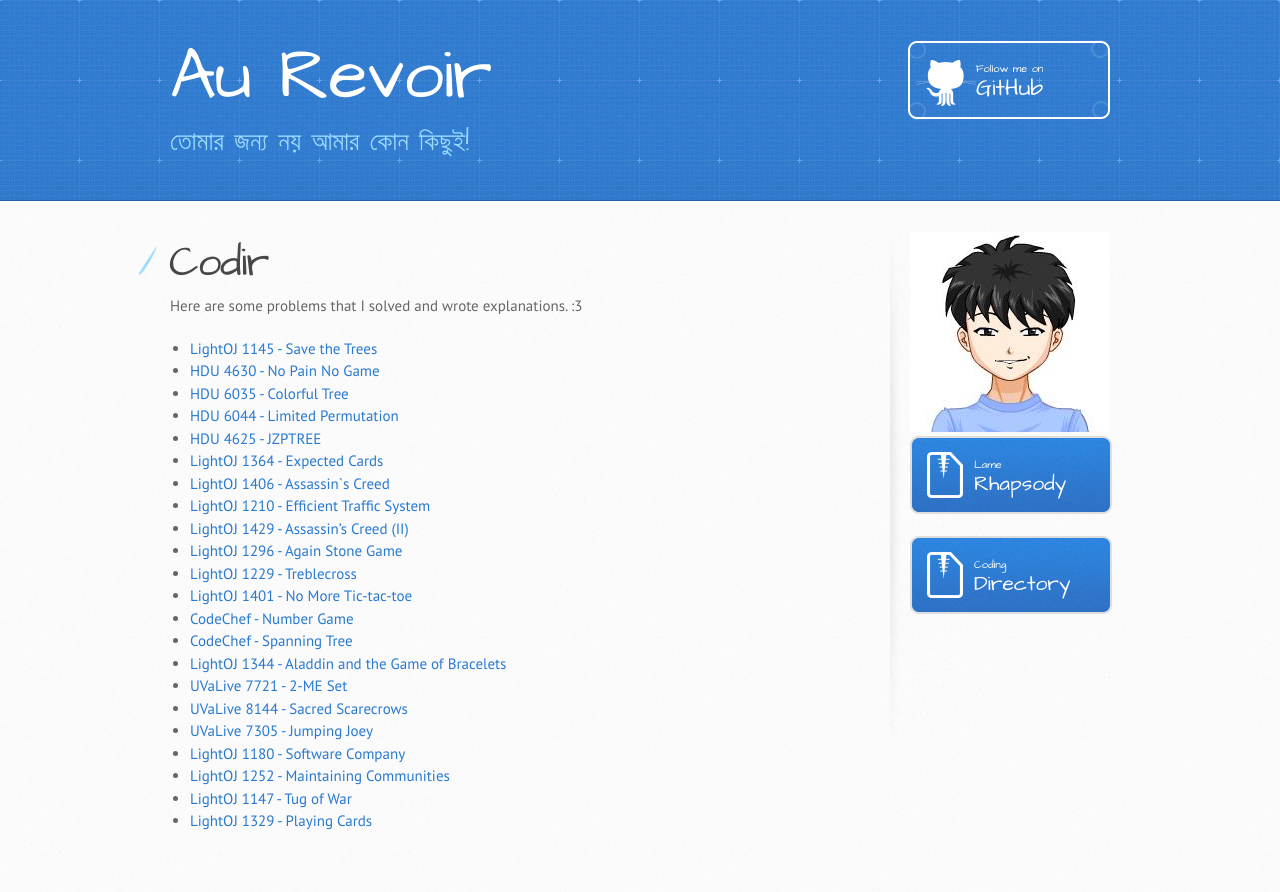
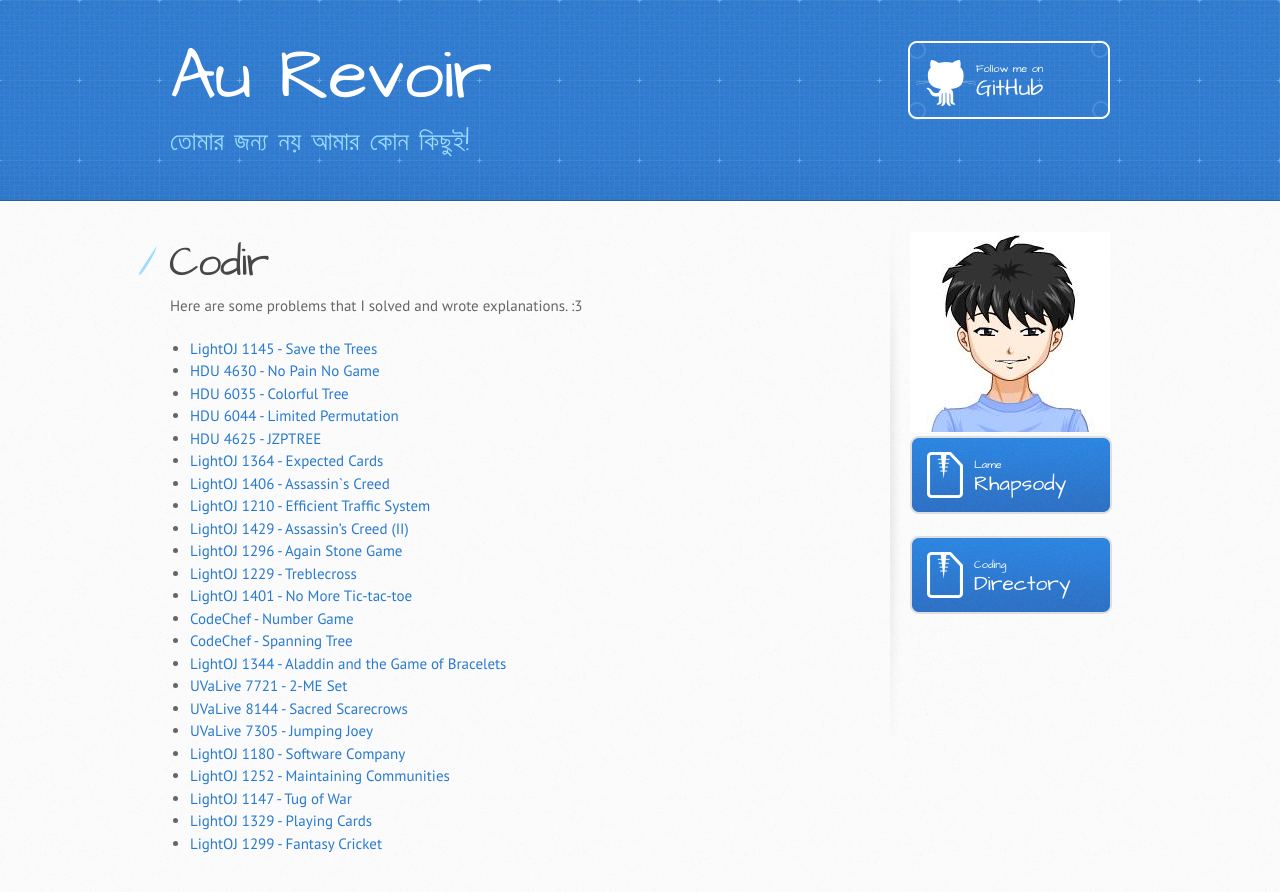
Before and after one commit to rebornplusplus/rebornplusplus.github.io, a Jekyll site: the page built from codir/index.md, in a window 1280 px wide. Shown: the top 892 px of the page. Built offline with Jekyll 4.4.1, drawn with Linux system fonts in a browser that asks for light colours; some web fonts are replaced; our own code applies the rules of GitHub Pages for plain Markdown files.

Commit message:
Update index.md

```diff
--- a/codir/index.md
+++ b/codir/index.md
@@ -27,3 +27,4 @@ Here are some problems that I solved and wrote explanations. :3
 * [LightOJ 1252 - Maintaining Communities](./lo-1252-maintaining-communities)
 * [LightOJ 1147 - Tug of War](./lo-1147-tug-of-war)
 * [LightOJ 1329 - Playing Cards](./lo-1329-playing-cards)
+* [LightOJ 1299 - Fantasy Cricket](./lo-1299-fantasy-cricket)
```
